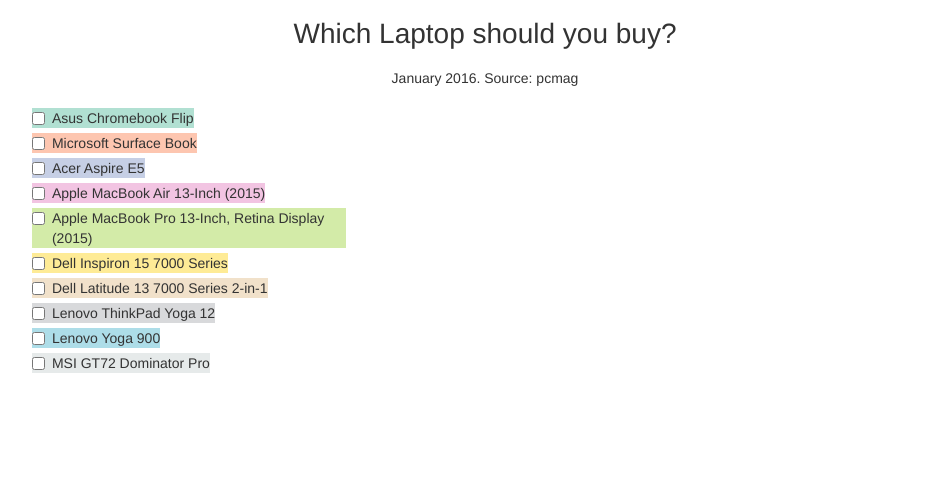
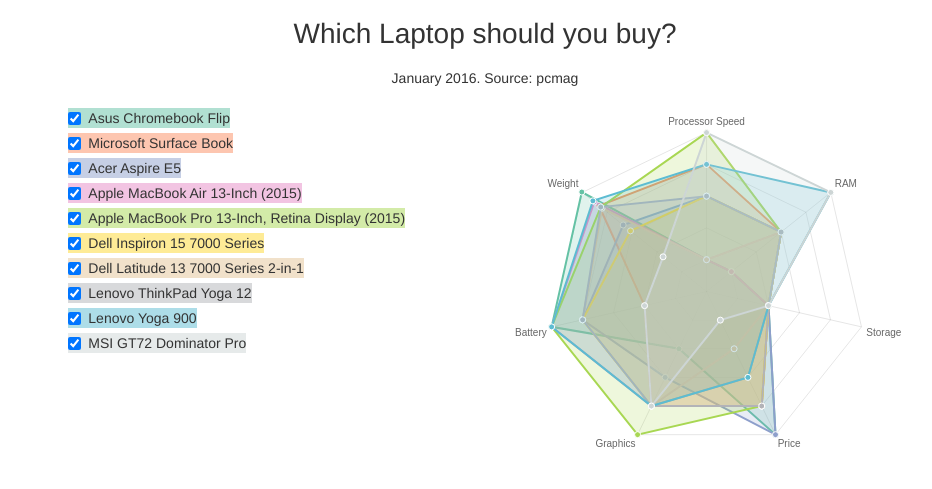
Before and after one commit to thuy616/Laptops2015vis, a website: page src/index.html in a window 1280 px wide. Shown: the whole page, without its empty margins (155-1087 px from the left). Drawn offline with nearby package versions, Linux system fonts and the light colour scheme; files that its build step writes are made by us from their sources.

Commit message:
make default

```diff
--- a/src/drawChart.js
+++ b/src/drawChart.js
@@ -27,6 +27,7 @@
 			var $checkbox = $("<input>", {type: "checkbox"});
 
 			$checkbox.attr("id", i);
+			$checkbox.attr("checked", "checked");
 
 			$label.append($checkbox);
 			$label.append(data[i].name);
@@ -35,6 +36,9 @@
 			$div.append($label)
 			$("#checkboxes").append($div);
 		}
+
+		var defaultAll = $('input:checkbox:checked').map(function(){ return $(this).attr("id");}).get();
+		redraw(defaultAll, data)
 
 		// redraw everytime selected data is changed
 		$("input:checkbox").click(function() {
@@ -186,7 +190,7 @@
 }
 
 function getWeightScore(weight) {
-	return 7 - weight.value;
+	return (10 - weight.value)/2 + 1;
 }
 
 function getRgbaColor(rgbArray, transparency) {
--- a/src/index.html
+++ b/src/index.html
@@ -25,14 +25,14 @@
         <h1 class="text-center">Which Laptop should you buy?</h1>
         <p class="text-center">January 2016. Source: pcmag</p>
         <div class="row">
-            <div id="legend" class="col-sm-5">
+            <div id="legend" class="col-sm-6">
                 <div class="form-group">
                     <div id="checkboxes" class="col-sm-offset-4 col-sm-8">
 
                     </div>
                 </div>
             </div>
-            <div class="col-sm-5 col-sm-offset-2">
+            <div class="col-sm-6">
                 <div id="canvas-holder" class="col-xs-8">
                     <canvas style="width:50%" id="canvas" height="300" width="300"></canvas>
                 </div>
```
